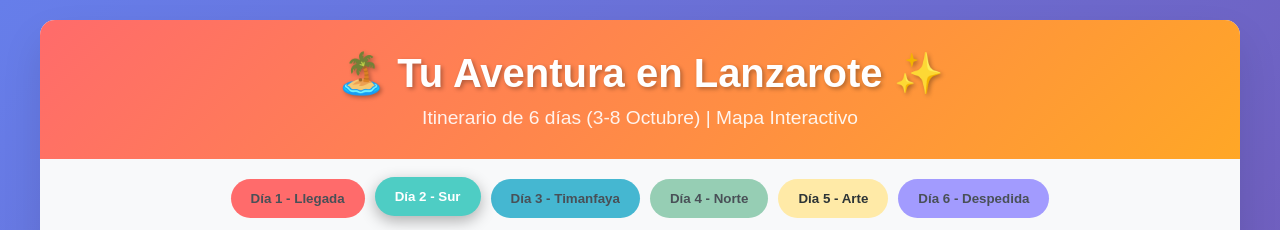
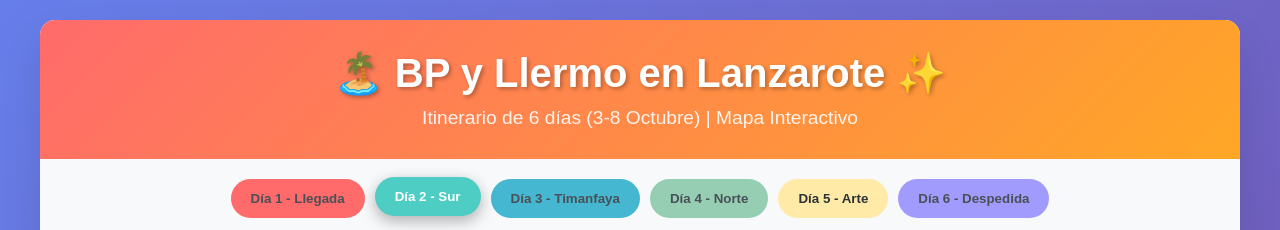
Before and after one commit to gmneila/itinerario-lanzarote, a plain HTML site: page index.html in a window 1280 px wide. Shown: the top 230 px of the page. Drawn offline with nearby package versions, Linux system fonts and the light colour scheme.

Commit message:
Update index.html

```diff
--- a/index.html
+++ b/index.html
@@ -182,7 +182,7 @@
 <body>
     <div class="container">
         <div class="header">
-            <h1>🏝️ Tu Aventura en Lanzarote ✨</h1>
+            <h1>🏝️ BP y Llermo en Lanzarote ✨</h1>
             <p>Itinerario de 6 días (3-8 Octubre) | Mapa Interactivo</p>
         </div>
 
```
